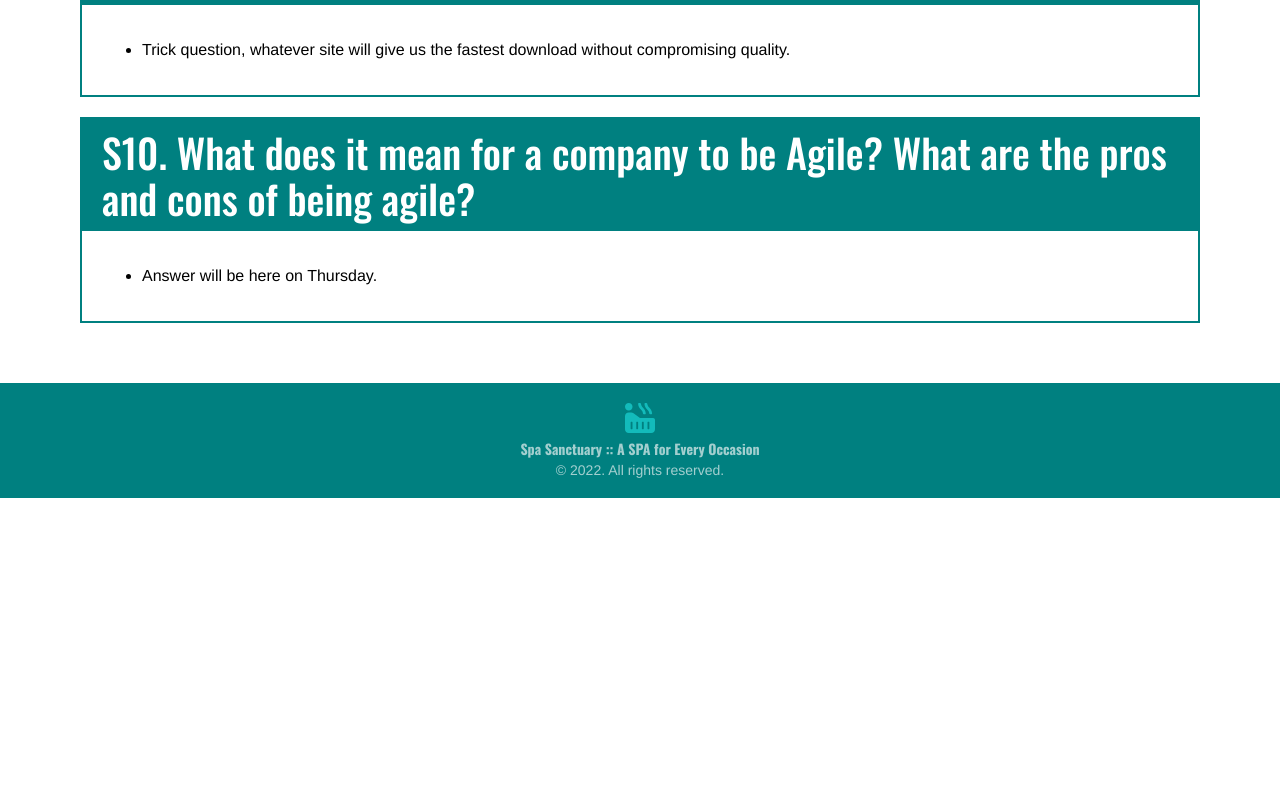
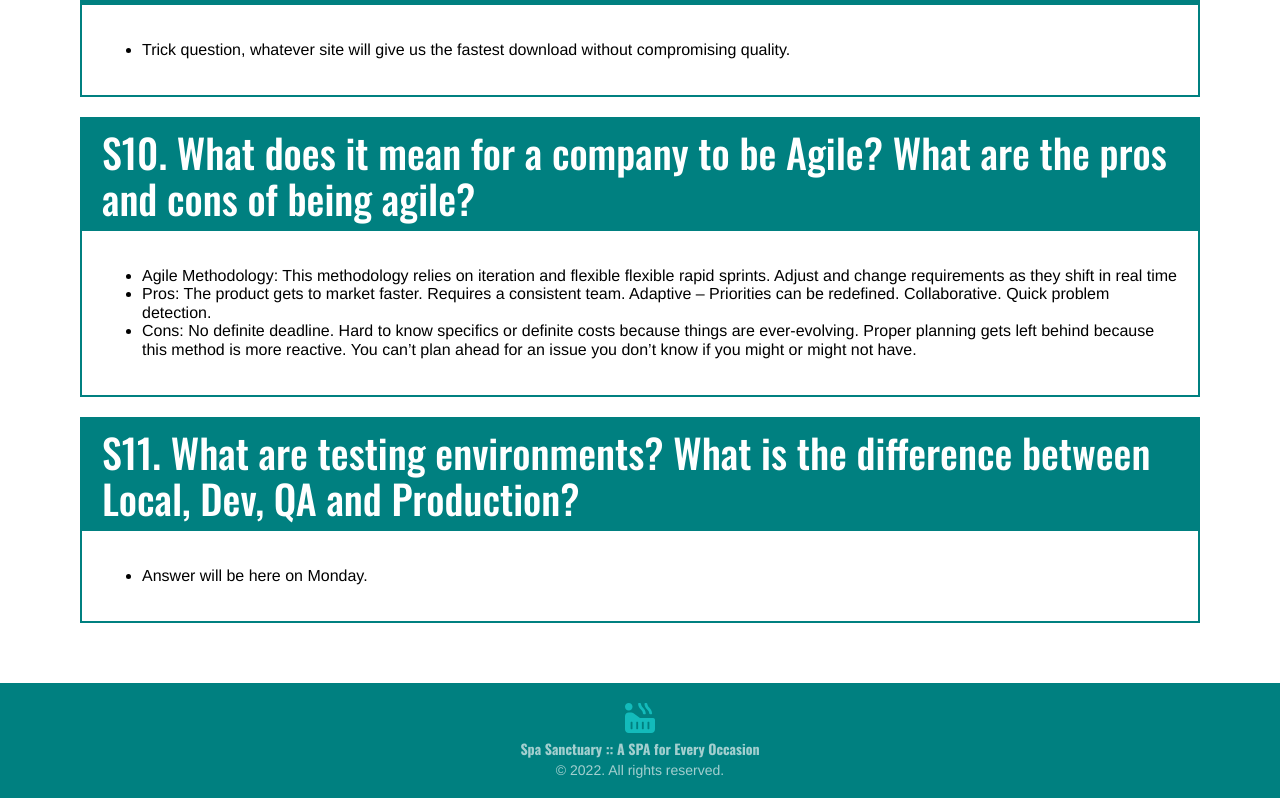
Before and after one commit to vartunduaga22/Web-1-Artunduaga-Valentina-Final, a React (Create React App) app: page /homework in a window 1280 px wide. Shown: the part 2785-3583 px from the top of the page. Before the commit the page ends 3283 px from the top, so only its background shows below. Built offline with nearby package versions, Linux system fonts and the light colour scheme.

Commit message:
Updating Homework

```diff
--- a/src/React/Homework/Essays/Essays.jsx
+++ b/src/React/Homework/Essays/Essays.jsx
@@ -67,7 +67,17 @@ const Essays = () => {
             </Essay>
             <Essay q='S10. What does it mean for a company to be Agile? What are the pros and cons of being agile?'>
                 <ul>
-                    <li>Answer will be here on Thursday.</li>
+                    <li>Agile Methodology: This methodology relies on iteration and flexible flexible rapid sprints. Adjust and change
+                        requirements as they shift in real time </li>
+                    <li>Pros: The product gets to market faster. Requires a consistent team. Adaptive – Priorities can be redefined.
+                        Collaborative. Quick problem detection.</li>
+                    <li>Cons: No definite deadline. Hard to know specifics or definite costs because things are ever-evolving. Proper planning gets left behind because this method is more reactive.
+                        You can’t plan ahead for an issue you don’t know if you might or might not have.</li>
+                </ul>
+            </Essay>
+            <Essay q='S11. What are testing environments? What is the difference between Local, Dev, QA and Production?'>
+                <ul>
+                    <li>Answer will be here on Monday.</li>
                 </ul>
             </Essay>
         </EssaysStyled>
```
